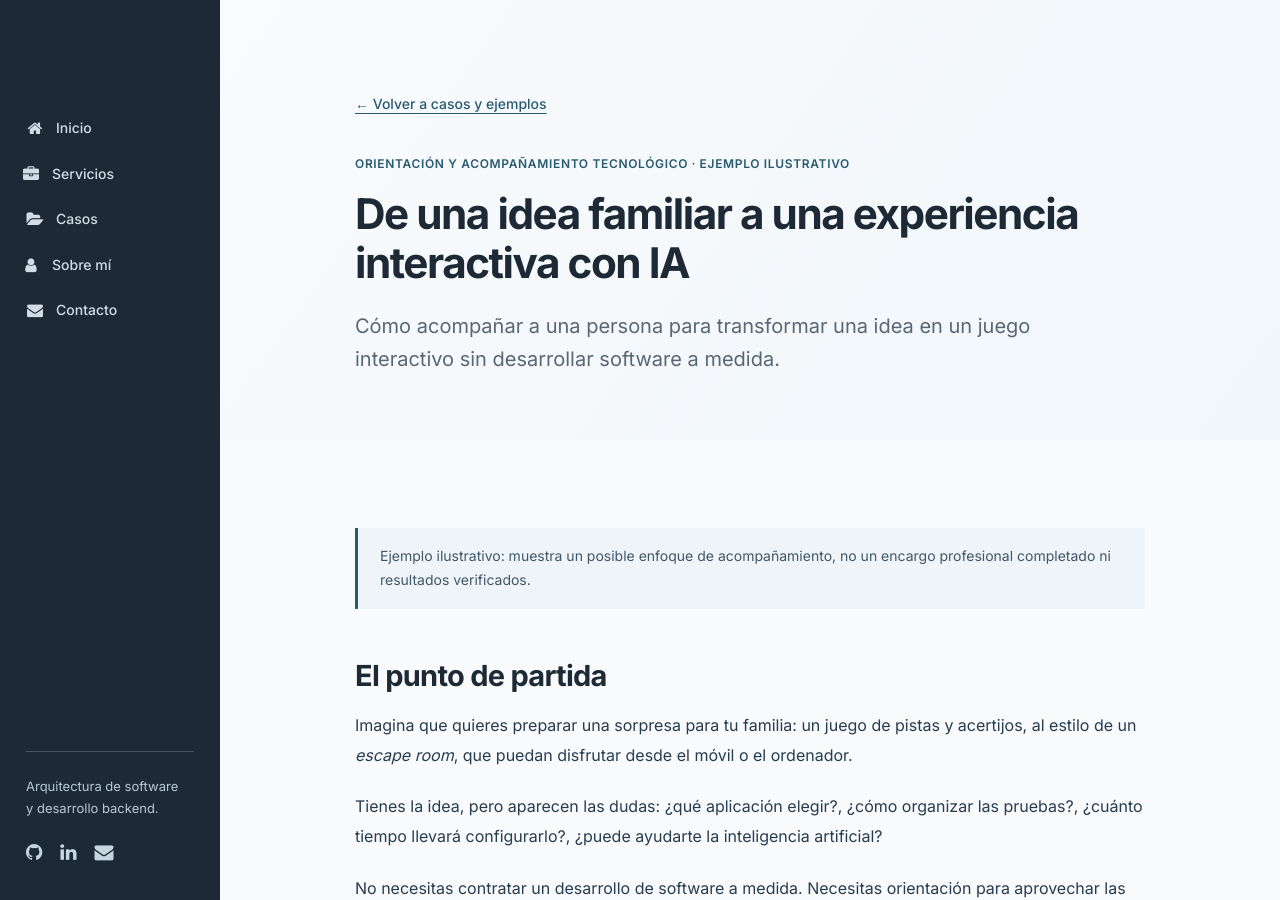
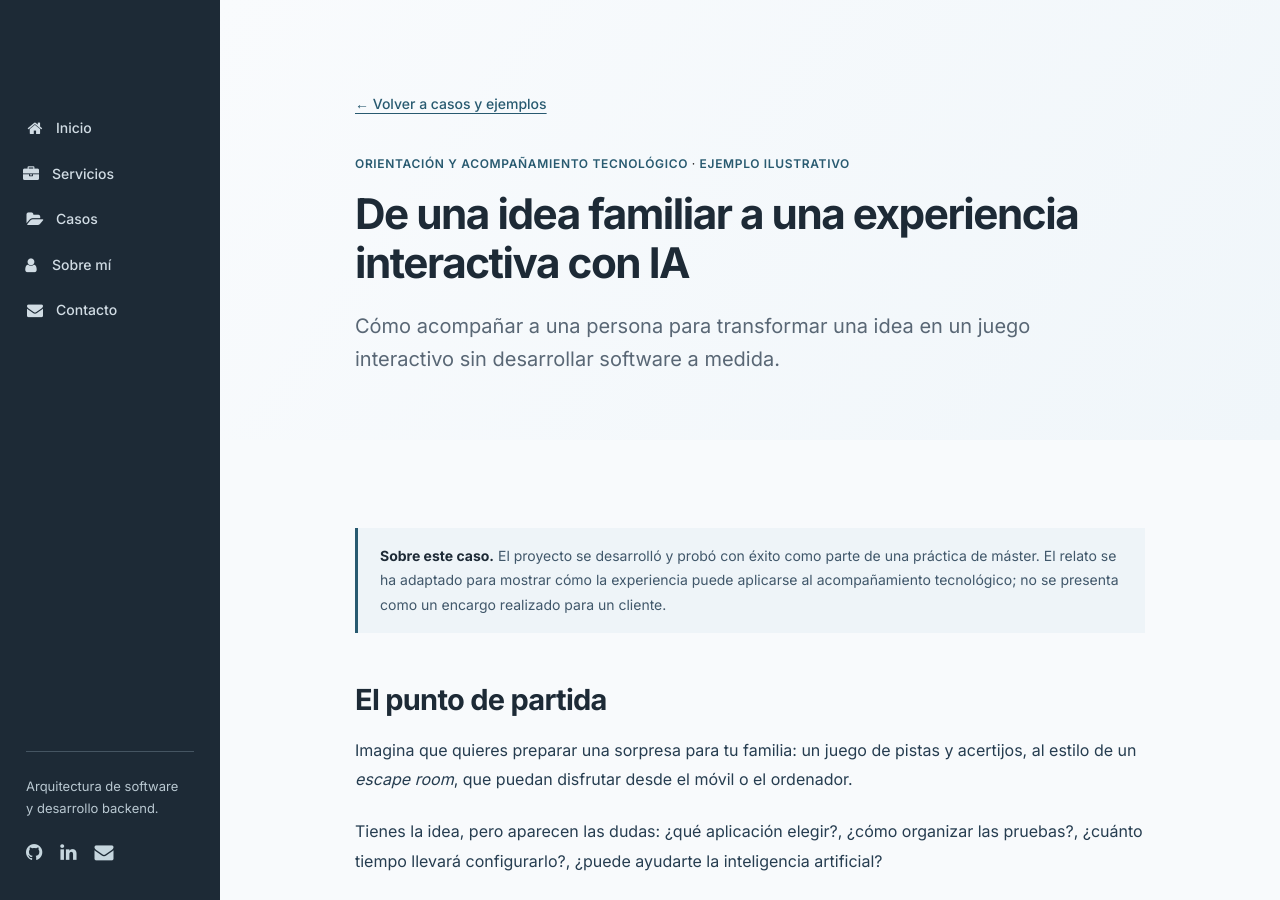
Before and after one commit to dabiz-me/dabiz.me, a Jekyll site: the page built from casos/escape-room-ia.md, in a window 1280 px wide and 900 px high. Built offline with Jekyll 4.4.1, drawn with Linux system fonts in a browser that asks for light colours.

Commit message:
docs(casos): aclarar origen real y validado del proyecto Genially

```diff
--- a/casos/escape-room-ia.md
+++ b/casos/escape-room-ia.md
@@ -5,7 +5,7 @@ summary: Cómo acompañar a una persona para transformar una idea en un juego in
 permalink: /casos/escape-room-ia/
 ---
 
-> Ejemplo ilustrativo: muestra un posible enfoque de acompañamiento, no un encargo profesional completado ni resultados verificados.
+> **Sobre este caso.** El proyecto se desarrolló y probó con éxito como parte de una práctica de máster. El relato se ha adaptado para mostrar cómo la experiencia puede aplicarse al acompañamiento tecnológico; no se presenta como un encargo realizado para un cliente.
 
 ## El punto de partida
 
```
